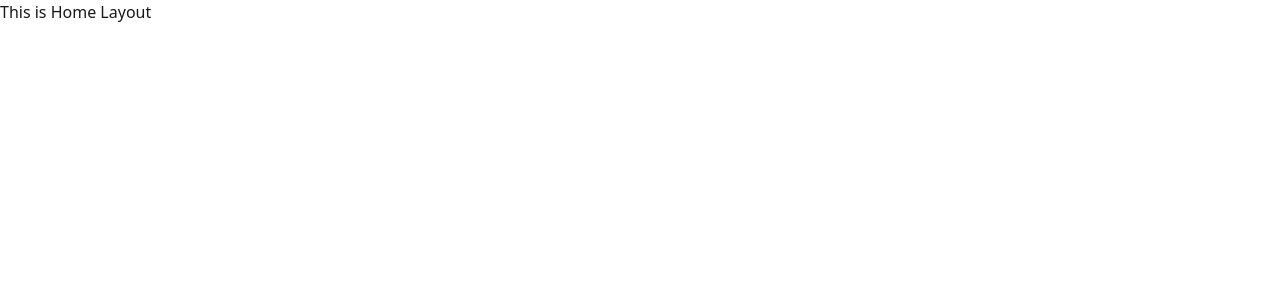
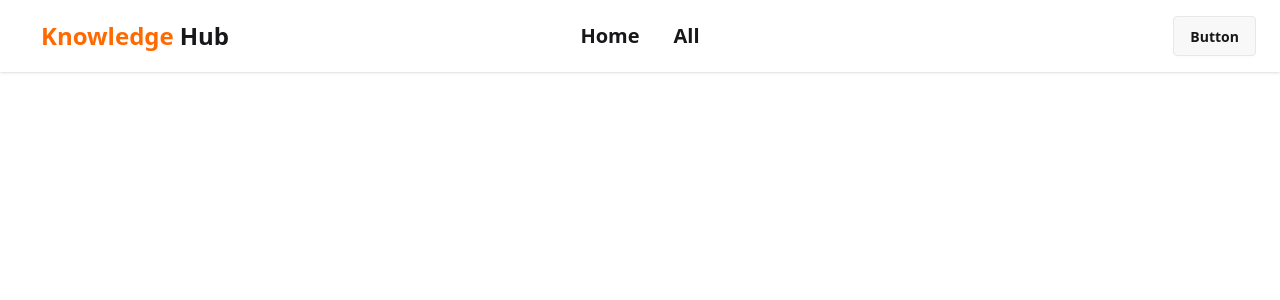
Before and after one commit to Farhan41229/KnowledgeHub---client-side, a React (Vite) app: page / in a window 1280 px wide. Shown: the top 300 px of the page. Built offline with nearby package versions, Linux system fonts and the light colour scheme.

Commit message:
Navbar Done

```diff
--- /dev/null
+++ b/src/components/Navbar.jsx
@@ -0,0 +1,61 @@
+import React from 'react';
+import { NavLink } from 'react-router';
+const links = (
+  <>
+    <li>
+      <NavLink to={'/'} className={'text-xl btn btn-ghost'}>
+        Home
+      </NavLink>
+    </li>
+    <li>
+      <NavLink to={'/lisitngs'} className={'text-xl btn btn-ghost'}>
+        All
+      </NavLink>
+    </li>
+  </>
+);
+const Navbar = () => {
+  return (
+    <div className="navbar bg-base-100 shadow-sm px-6">
+      <div className="navbar-start">
+        <div className="dropdown">
+          <div tabIndex={0} role="button" className="btn btn-ghost lg:hidden">
+            <svg
+              xmlns="http://www.w3.org/2000/svg"
+              className="h-5 w-5"
+              fill="none"
+              viewBox="0 0 24 24"
+              stroke="currentColor"
+            >
+              {' '}
+              <path
+                strokeLinecap="round"
+                strokeLinejoin="round"
+                strokeWidth="2"
+                d="M4 6h16M4 12h8m-8 6h16"
+              />{' '}
+            </svg>
+          </div>
+          <ul
+            tabIndex={0}
+            className="menu menu-sm dropdown-content bg-base-100 rounded-box z-1 mt-3 w-52 p-2 shadow"
+          >
+            {links}
+          </ul>
+        </div>
+        <p className="btn btn-ghost text-2xl font-bold">
+          <span className="text-orange-500">Knowledge</span>
+          <span>Hub</span>
+        </p>
+      </div>
+      <div className="navbar-center hidden lg:flex">
+        <ul className="menu menu-horizontal px-1">{links}</ul>
+      </div>
+      <div className="navbar-end">
+        <a className="btn">Button</a>
+      </div>
+    </div>
+  );
+};
+
+export default Navbar;
--- a/src/layouts/HomeLayout.jsx
+++ b/src/layouts/HomeLayout.jsx
@@ -1,9 +1,14 @@
 import React from 'react';
+import Navbar from '../components/Navbar';
 
 const HomeLayout = () => {
   return (
     <div>
-      <h1>This is Home Layout</h1>
+      <header>
+        <Navbar></Navbar>
+      </header>
+      <main></main>
+      <footer></footer>
     </div>
   );
 };
```
